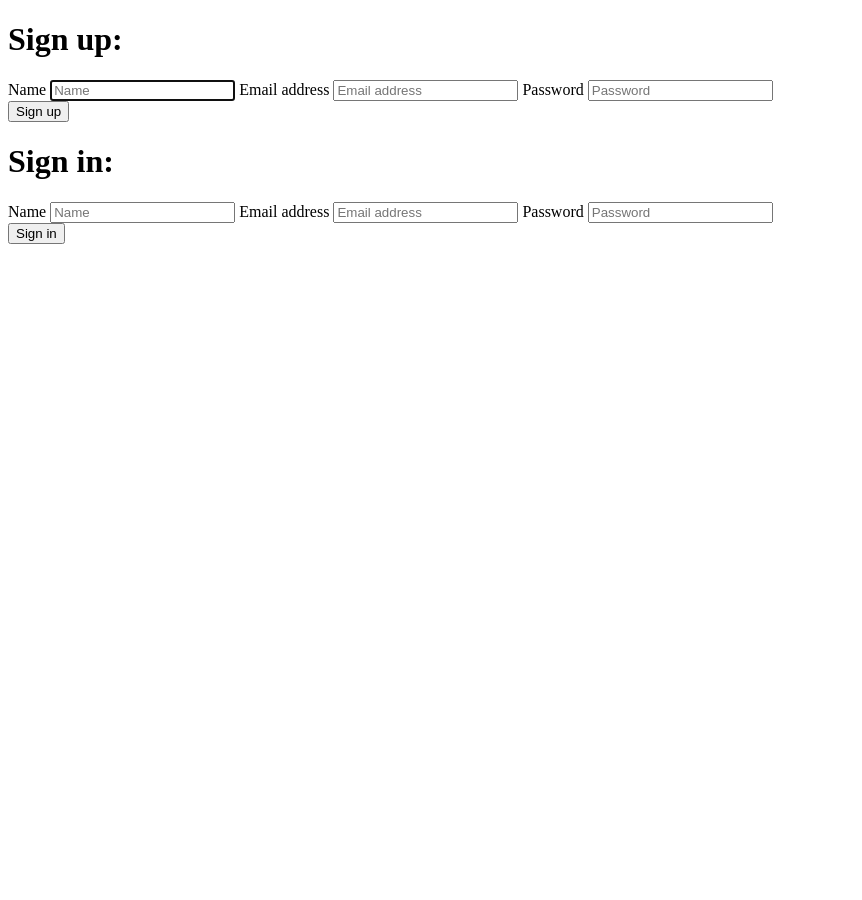
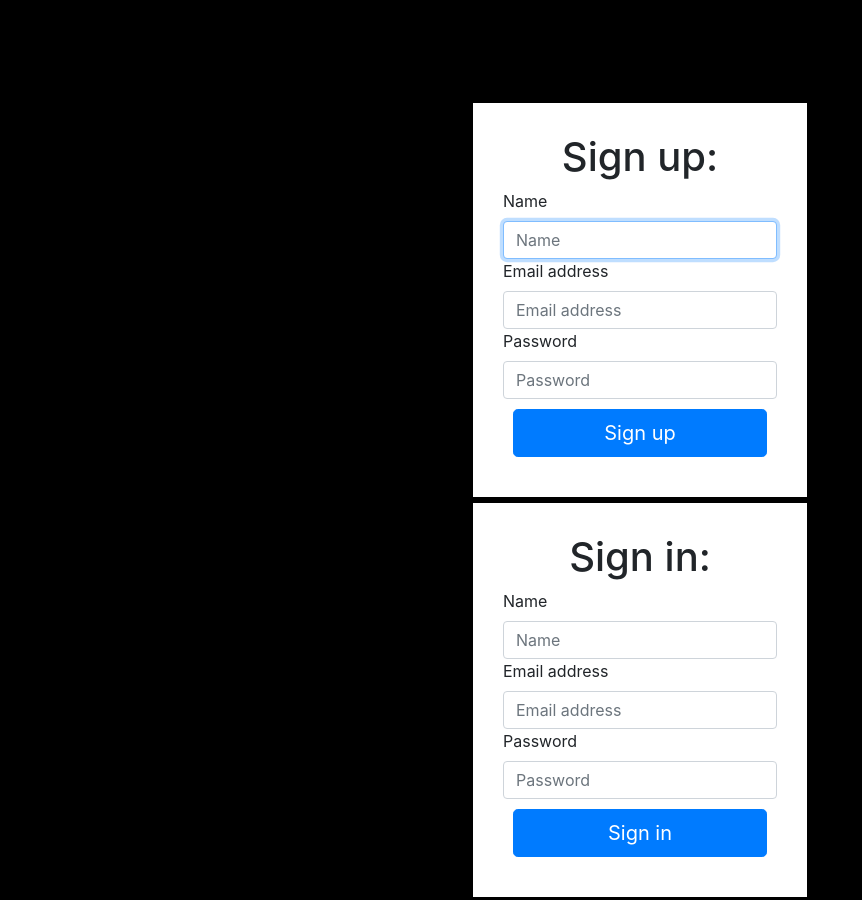
Before and after one commit to szypkiwonsz/Login-Registration-System, a Flask app: page / in a window 1280 px wide. Shown: the whole page, without its empty margins (0-862 px from the left). Before the commit the page ends 244 px from the top, so only its background shows below. Run offline with Flask 2, Linux system fonts and the light colour scheme; some libraries are stand-ins or nearby versions.

Commit message:
Css added.

```diff
--- /dev/null
+++ b/static/css/mystyle.css
@@ -0,0 +1,38 @@
+.message
+{
+	padding: 50px;
+	color: white;
+	text-align: center;
+}
+
+body
+{
+	background-color: black;
+}
+
+.popup
+{
+	padding: 10px;
+}
+
+.row
+{
+	margin-top: auto;
+	margin-left: auto;
+	margin-right: auto;
+	width: 50%;
+}
+
+.sign
+{
+	margin-left: auto;
+	margin-right: auto;
+	border: 3px solid black;
+	padding: 30px;
+	background-color: white;
+}
+
+h1
+{
+	text-align: center;
+}
--- a/templates/index.html
+++ b/templates/index.html
@@ -1,20 +1,19 @@
 <!DOCTYPE html>
 <html lang="en">
+
 <head>
+	<link rel="stylesheet" href="https://stackpath.bootstrapcdn.com/bootstrap/4.4.1/css/bootstrap.min.css" integrity="sha384-Vkoo8x4CGsO3+Hhxv8T/Q5PaXtkKtu6ug5TOeNV6gBiFeWPGFN9MuhOf23Q9Ifjh" crossorigin="anonymous">
     <title>Login/Registration</title>
-    <script src="../static/js/jquery-1.11.2.js"></script>
-    <script src="../static/js/signUp.js"></script>
-    <script src="../static/js/signIn.js"></script>
+    <link rel="stylesheet" href="../static/css/mystyle.css">
     <script type="text/javascript">
       function reload(){
         setTimeout(function(){location.reload()}, 500);
       }
     </script>
-
-
 </head>
 
 <body>
+<div class="message">
 {% with messages = get_flashed_messages() %}
          {% if messages %}
             <ul>
@@ -24,7 +23,9 @@
             </ul>
          {% endif %}
       {% endwith %}
-<div class="jumbotron">
+</div>
+<div class="row">
+	<div class="sign">
 		<h1>Sign up:</h1>
 		<form class="form-signup">
 			<label for="inputName" class="nick">Name</label>
@@ -39,6 +40,8 @@
 			<button id="btnSignUp" class="btn btn-lg btn-primary btn-block" type="button" onclick="reload()">Sign up</button>
 			</div>
 		</form>
+	</div>
+	<div class="sign">
 		<h1>Sign in:</h1>
 		<form class="form-signin">
 			<label for="putName" class="nick">Name</label>
@@ -54,5 +57,9 @@
 			</div>
 		</form>
 	</div>
+</div>
+<script src="../static/js/jquery-1.11.2.js"></script>
+<script src="../static/js/signUp.js"></script>
+<script src="../static/js/signIn.js"></script>
 </body>
 </html>
```
Lines whose indentation alone changed are shown as unchanged.
